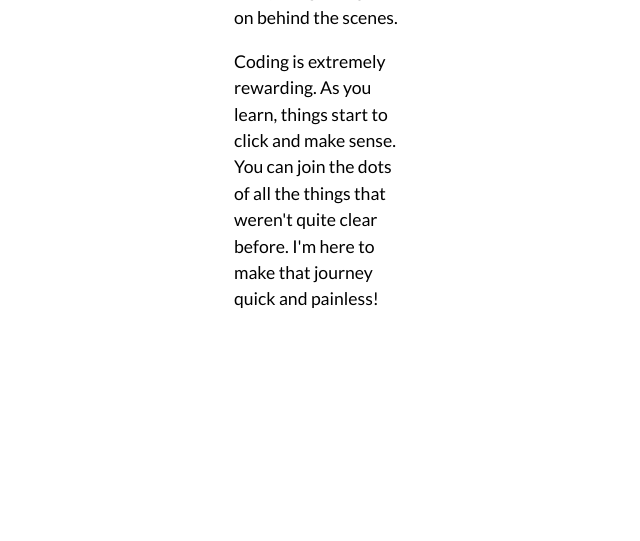
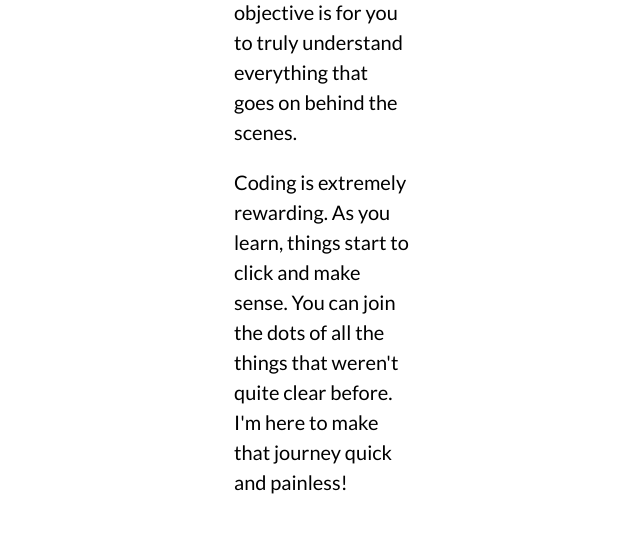
Before and after one commit to jjoshualleung/portfolio, a Flask app: page /projects/site-density-analysis in a window 1280 px wide. Shown: the part 936-1477 px from the top of the page, without its empty margins (6-646 px from the left). Before the commit the page ends 1244 px from the top, so only its background shows below. Run offline with Flask 3, Linux system fonts and the light colour scheme.

Commit message:
Change font size

```diff
--- a/static/styles.css
+++ b/static/styles.css
@@ -154,7 +154,7 @@ body {
     max-width: 50rem;
     padding: 0 1rem;
     display: flex;
-    font-size: 1.1rem;
+    font-size: 1.25rem;
     flex-direction: column;
 }
 
```
